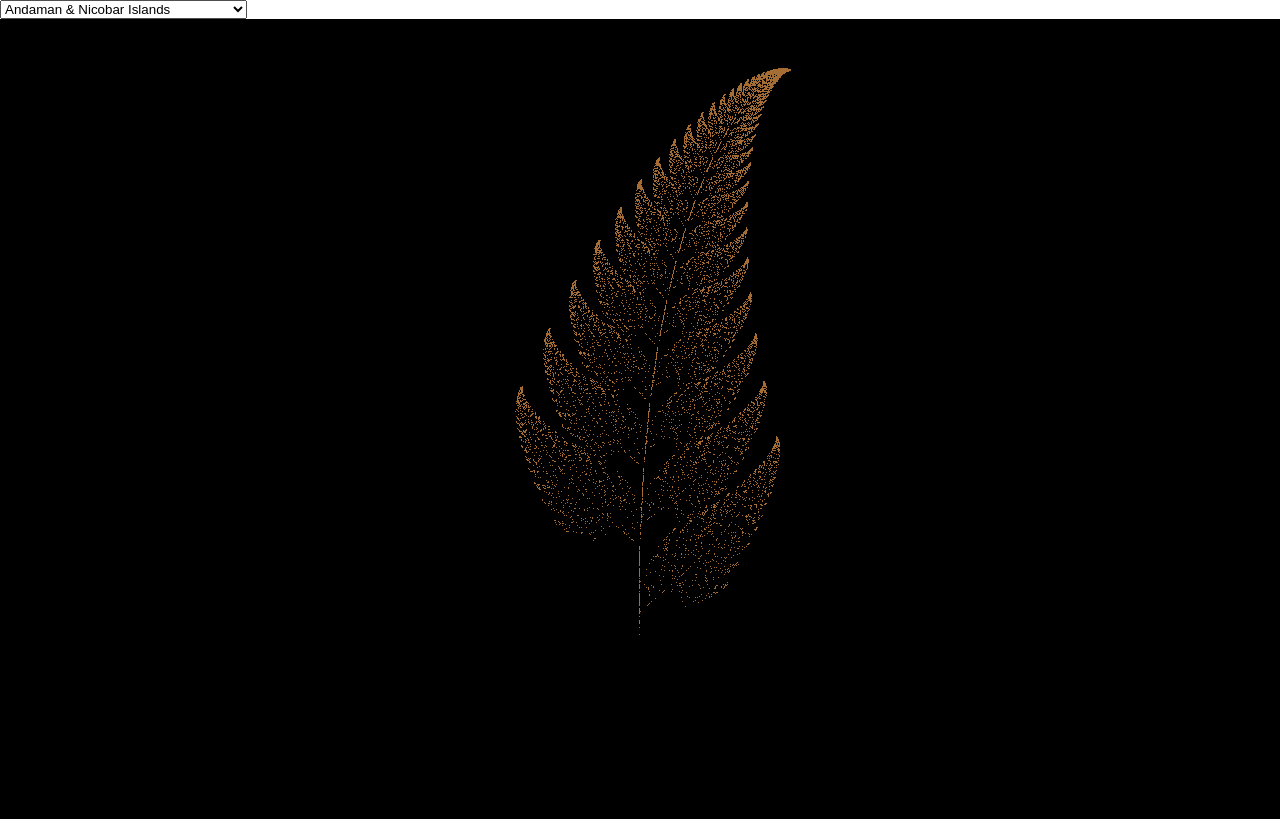
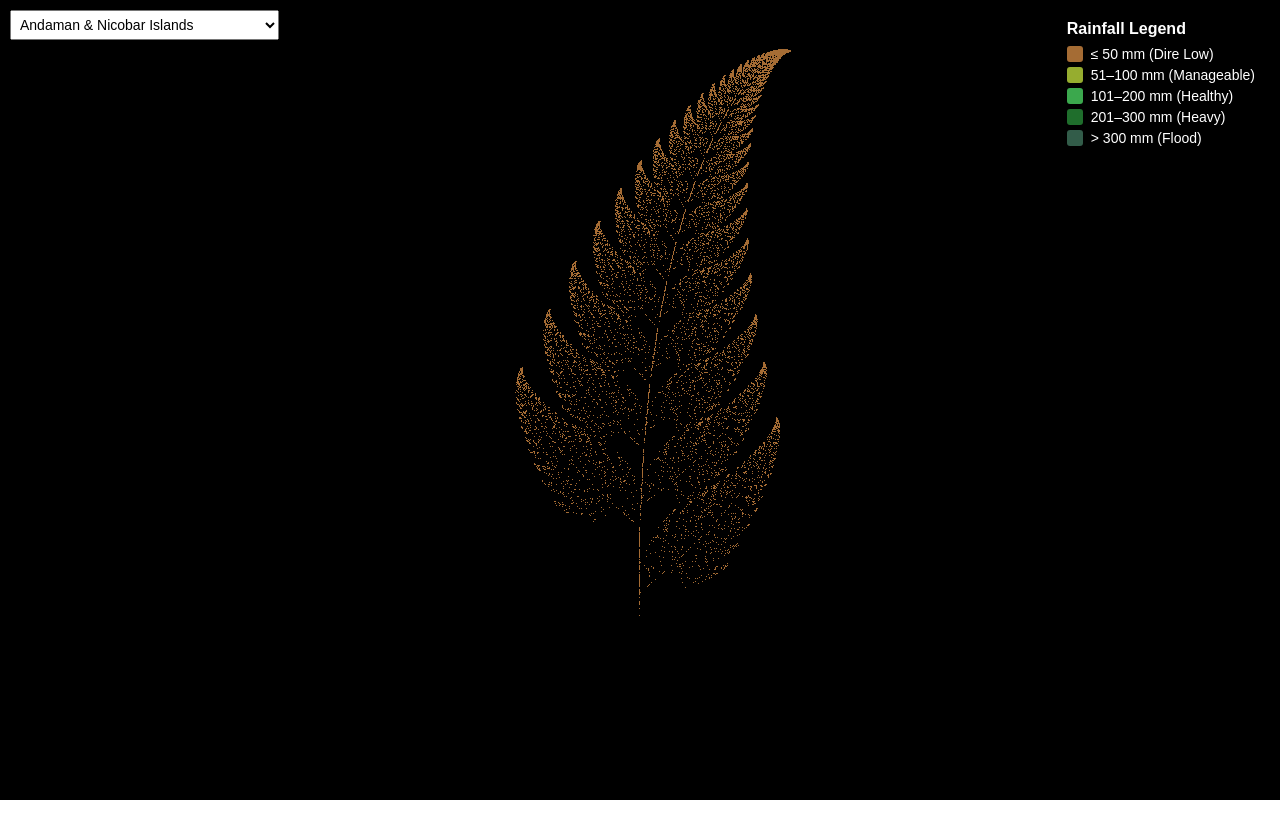
Before and after one commit to teletraanx/RainfallBarnsleyFern, a website built with Vite: page index.html in a window 1280 px wide. Built offline with nearby package versions, Linux system fonts and the light colour scheme; no server answers; animation ran at ten frames a second.

Commit message:
Added legend

```diff
--- a/index.html
+++ b/index.html
@@ -4,11 +4,64 @@
     <meta charset="utf-8">
     <title>Barnsley Fern | Abigale Tucker</title>
     <style>
-      body { margin: 0; }
+      body { margin: 0; overflow: hidden; }
+
+      #legend {
+        position: absolute;
+        top: 10px;
+        right: 10px;
+        background: rgba(0,0,0,0.7);
+        padding: 10px 15px;
+        border-radius: 8px;
+        color: white;
+        font-family: sans-serif;
+        font-size: 14px;
+        z-index: 10;
+      }
+
+      #legend h3 {
+        margin-top: 0;
+        font-size: 16px;
+        margin-bottom: 8px;
+      }
+
+      .legend-item {
+        display: flex;
+        align-items: center;
+        margin-bottom: 5px;
+      }
+
+      .legend-item span {
+        width: 16px;
+        height: 16px;
+        margin-right: 8px;
+        border-radius: 3px;
+        display: inline-block;
+      }
+
+      #subdivisionSelect {
+        position: absolute;
+        top: 10px;
+        left: 10px;
+        z-index: 10;
+        padding: 5px;
+        font-size: 14px;
+      }
     </style>
   </head>
+
   <body>
+    <select id="subdivisionSelect"></select>
+
+    <div id="legend">
+      <h3>Rainfall Legend</h3>
+      <div class="legend-item"><span style="background:#a56c34"></span> ≤ 50 mm (Dire Low)</div>
+      <div class="legend-item"><span style="background:#96ad2f"></span> 51–100 mm (Manageable)</div>
+      <div class="legend-item"><span style="background:#3ba84d"></span> 101–200 mm (Healthy)</div>
+      <div class="legend-item"><span style="background:#1f6e2c"></span> 201–300 mm (Heavy)</div>
+      <div class="legend-item"><span style="background:#325c49"></span> > 300 mm (Flood)</div>
+    </div>
+
     <script type="module" src="/main.js"></script>
   </body>
-  <select id="subdivisionSelect"></select>
 </html>
```
